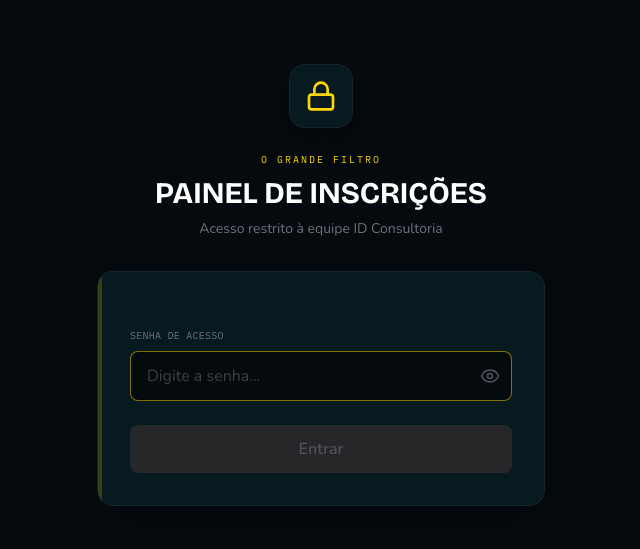
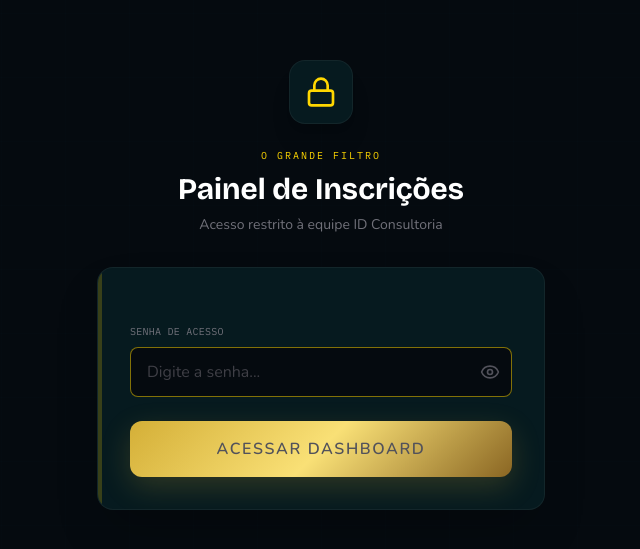
Before and after one commit to nosterviz/painel-inscricoes-id, a React (Vite) app: page / in a window 1280 px wide. Shown: the part 115-664 px from the top of the page, without its empty margins (319-959 px from the left). Built offline with nearby package versions, Linux system fonts and the light colour scheme.

Commit message:
Style: Replaced flat yellow with premium multi-tone Gold Gradients across UI

```diff
--- a/src/App.tsx
+++ b/src/App.tsx
@@ -47,7 +47,7 @@ function DashboardContent() {
             <div className="w-2.5 h-2.5 rounded-full animate-pulse" style={{ backgroundColor: zone.color, boxShadow: `0 0 12px ${zone.color}` }} />
             <div>
               <span className="font-mono text-[10px] tracking-[0.2em] text-[#FFD700] uppercase block leading-none mb-1">O GRANDE FILTRO</span>
-              <h1 className="text-sm font-bold uppercase tracking-tight">Painel de Inscrições</h1>
+              <h1 className="text-sm font-bold uppercase tracking-tight text-white">Painel de <span className="text-gold-gradient">Inscrições</span></h1>
             </div>
           </div>
           <div className="flex items-center gap-6">
@@ -55,9 +55,9 @@ function DashboardContent() {
               <Clock className="w-3 h-3" />
               Atualizado {timeAgo}
             </div>
-            <button onClick={() => refresh()} disabled={loading} className="flex items-center gap-2 px-4 py-1.5 rounded-full bg-white/5 border border-white/5 hover:bg-white/10 transition-all disabled:opacity-50">
-              <RefreshCw className={`w-3.5 h-3.5 text-[#FFD700] ${loading ? 'animate-spin' : ''}`} />
-              <span className="font-mono text-[10px] uppercase tracking-wider font-bold">{loading ? 'Sincronizando...' : 'Atualizar'}</span>
+            <button onClick={() => refresh()} disabled={loading} className="flex items-center gap-2 px-6 py-2 rounded-full bg-gold-gradient hover:scale-105 transition-all disabled:opacity-50 text-black">
+              <RefreshCw className={`w-3.5 h-3.5 ${loading ? 'animate-spin' : ''}`} />
+              <span className="font-mono text-[10px] uppercase tracking-wider font-extrabold">{loading ? 'Sincronizando...' : 'Atualizar'}</span>
             </button>
           </div>
         </div>
--- a/src/components/dashboard/GaugeChart.tsx
+++ b/src/components/dashboard/GaugeChart.tsx
@@ -62,9 +62,11 @@ export function GaugeChart({ value }: GaugeChartProps) {
       >
         <defs>
           <linearGradient id="goldGradient" x1="0%" y1="0%" x2="100%" y2="0%">
-            <stop offset="0%" stopColor="#D4AF37" />
+            <stop offset="0%" stopColor="#8A6623" />
+            <stop offset="25%" stopColor="#D4AF37" />
             <stop offset="50%" stopColor="#F9E076" />
-            <stop offset="100%" stopColor="#D4AF37" />
+            <stop offset="75%" stopColor="#D4AF37" />
+            <stop offset="100%" stopColor="#8A6623" />
           </linearGradient>
         </defs>
 
--- a/src/components/dashboard/KPICards.tsx
+++ b/src/components/dashboard/KPICards.tsx
@@ -50,8 +50,7 @@ export function KPICards({ count }: KPICardsProps) {
                 {card.label}
               </p>
               <h3
-                className="font-heading text-3xl font-bold transition-transform duration-300 group-hover:scale-105 origin-left"
-                style={{ color: card.color }}
+                className="font-heading text-4xl font-black transition-transform duration-300 group-hover:scale-105 origin-left text-gold-gradient"
               >
                 {card.value}
               </h3>
--- a/src/components/dashboard/PasswordGate.tsx
+++ b/src/components/dashboard/PasswordGate.tsx
@@ -71,8 +71,8 @@ export function PasswordGate({ children }: PasswordGateProps) {
             </div>
           </div>
           {error && <div className="flex items-center gap-2 text-[#EF4444] text-xs font-medium bg-[#EF4444]/10 p-3 rounded-lg border border-[#EF4444]/20"><ShieldCheck className="w-4 h-4" />{error}</div>}
-          <button type="submit" disabled={!password || isChecking} className="w-full bg-[#FFD700] hover:bg-[#34d2e4] disabled:bg-zinc-800 disabled:text-zinc-600 text-[#050A0F] font-bold py-3 rounded-lg transition-all active:scale-[0.98] flex items-center justify-center gap-2">
-            {isChecking ? <div className="w-5 h-5 border-2 border-[#050A0F]/20 border-t-[#050A0F] rounded-full animate-spin" /> : 'Entrar'}
+          <button type="submit" disabled={!password || isChecking} className="w-full bg-gold-gradient disabled:bg-zinc-800 disabled:text-zinc-600 text-black font-black py-4 rounded-xl transition-all active:scale-[0.98] flex items-center justify-center gap-2 uppercase tracking-widest shadow-[0_10px_30px_rgba(212,175,55,0.2)]">
+            {isChecking ? <div className="w-5 h-5 border-2 border-black/20 border-t-black rounded-full animate-spin" /> : 'Acessar Dashboard'}
           </button>
         </form>
       </div>
--- a/src/index.css
+++ b/src/index.css
@@ -6,18 +6,21 @@
   body {
     @apply bg-[#050A0F] text-white antialiased font-body;
   }
+}
 
-  h1, h2, h3, h4 {
-    @apply font-heading uppercase;
-  }
+.text-gold-gradient {
+  background: linear-gradient(135deg, #D4AF37 0%, #F9E076 50%, #8A6623 100%);
+  -webkit-background-clip: text;
+  -webkit-text-fill-color: transparent;
+  background-clip: text;
+}
+
+.bg-gold-gradient {
+  background: linear-gradient(135deg, #D4AF37 0%, #F9E076 50%, #8A6623 100%);
 }
 
 .glass-panel {
-  @apply bg-[#061A1F]/30 backdrop-blur-xl border border-white/5;
-}
-
-.gold-text {
-  @apply text-[#FFD700];
+  @apply bg-[#061A1F]/40 backdrop-blur-xl border border-white/5;
 }
 
 .reveal {
@@ -33,7 +36,6 @@
   }
 }
 
-/* Custom Scrollbar */
 ::-webkit-scrollbar {
   width: 6px;
 }
@@ -41,5 +43,5 @@
   @apply bg-[#050A0F];
 }
 ::-webkit-scrollbar-thumb {
-  @apply bg-[#FFD700]/20 rounded-full hover:bg-[#FFD700]/40 transition-colors;
+  @apply bg-[#D4AF37]/20 rounded-full hover:bg-[#D4AF37]/40;
 }
--- a/tailwind.config.js
+++ b/tailwind.config.js
@@ -8,9 +8,13 @@ export default {
     extend: {
       colors: {
         brand: {
-          primary: "#050A0F", // Abyss Teal (Background/Primary Theme)
-          accent: "#FFD700",  // Gold (Secondary/Accent)
-          muted: "#C9A055",   // Muted Gold
+          primary: "#050A0F", // Abyss Teal
+          accent: "#D4AF37",  // Gold Core
+          gold: {
+            light: "#F9E076",
+            core: "#D4AF37",
+            dark: "#8A6623",
+          },
           depth: "#061A1F",
         },
       },
```
